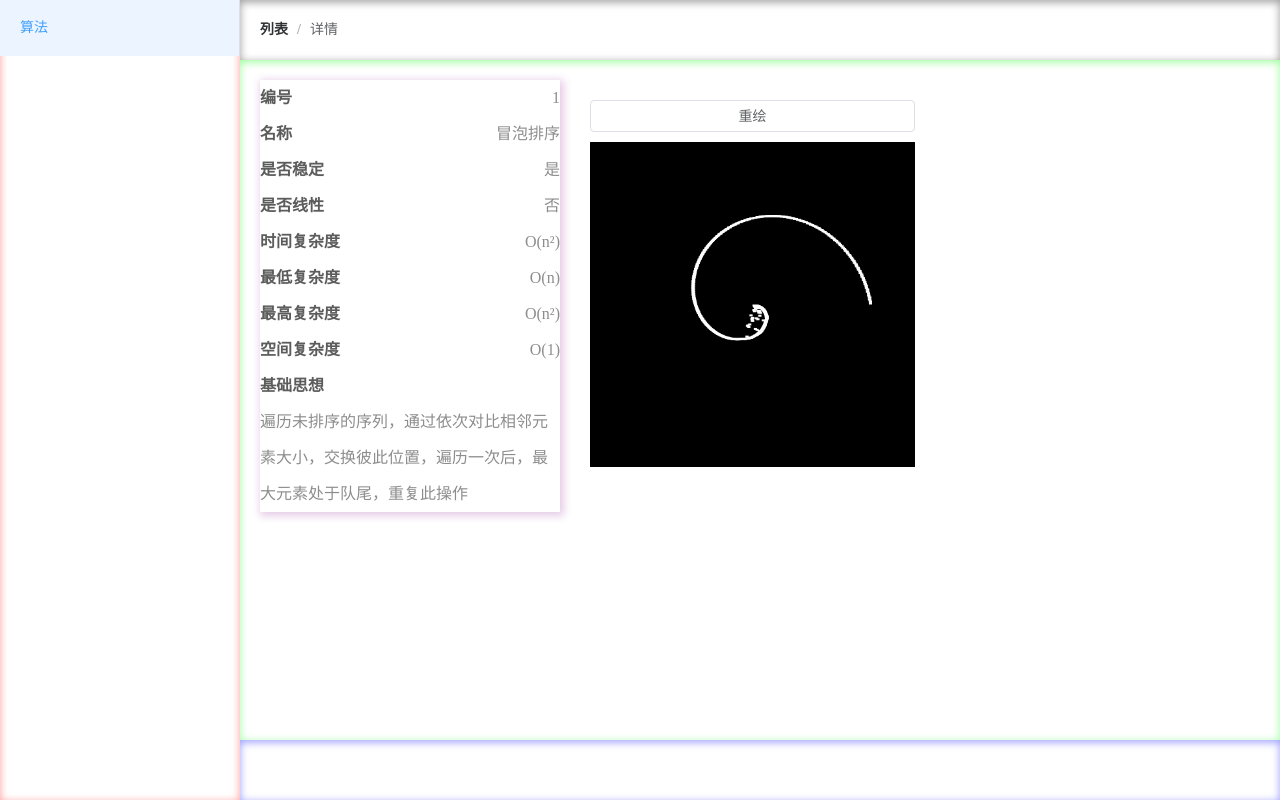
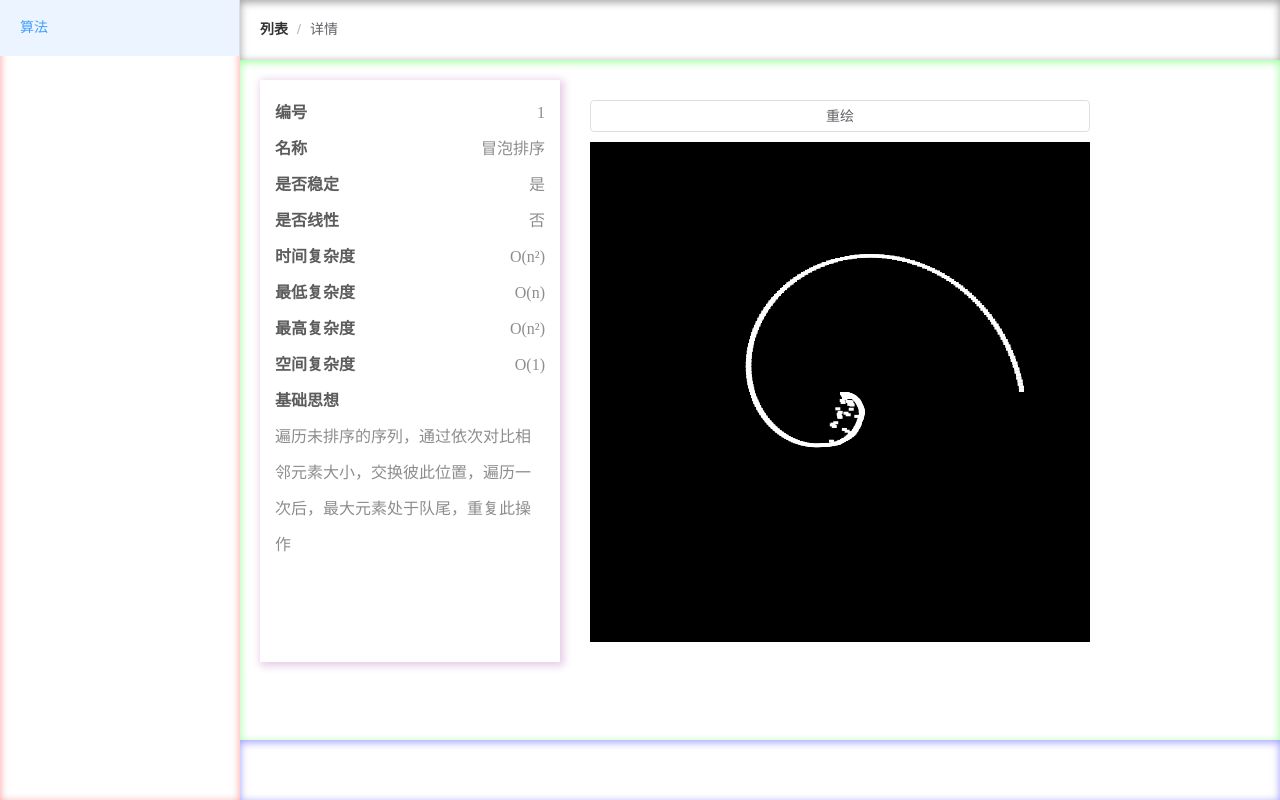
Before and after one commit to tanshaobo/trans-color, a Vue app: page /#/algorithmDetail/1 in a window 1280 px wide. Built offline with nearby package versions, Linux system fonts and the light colour scheme.

Commit message:
style(components): fix(other): fix(components): 调整绘图框尺寸

```diff
--- a/src/views/Algorithm/AlgorithmDetail/index.vue
+++ b/src/views/Algorithm/AlgorithmDetail/index.vue
@@ -47,12 +47,13 @@ const { currentOptions, readom } = toRefs(state)
 .el-container
   width 100% !important
   .el-aside
+    padding 15px
     margin-right 10px
     box-shadow 2px 2px 8px 2px rgba(128,0,128, .2)
   .el-main
     display flex
     flex-direction column
-    flex 0.5
+    flex unset
     .el-button
       margin-bottom 10px
 </style>
```
